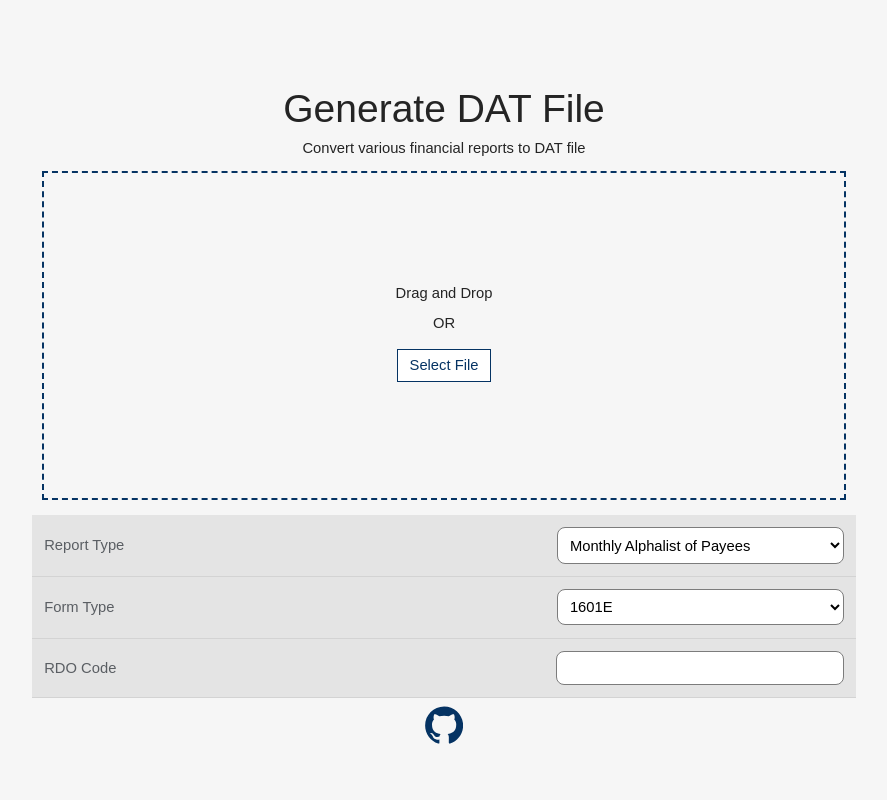
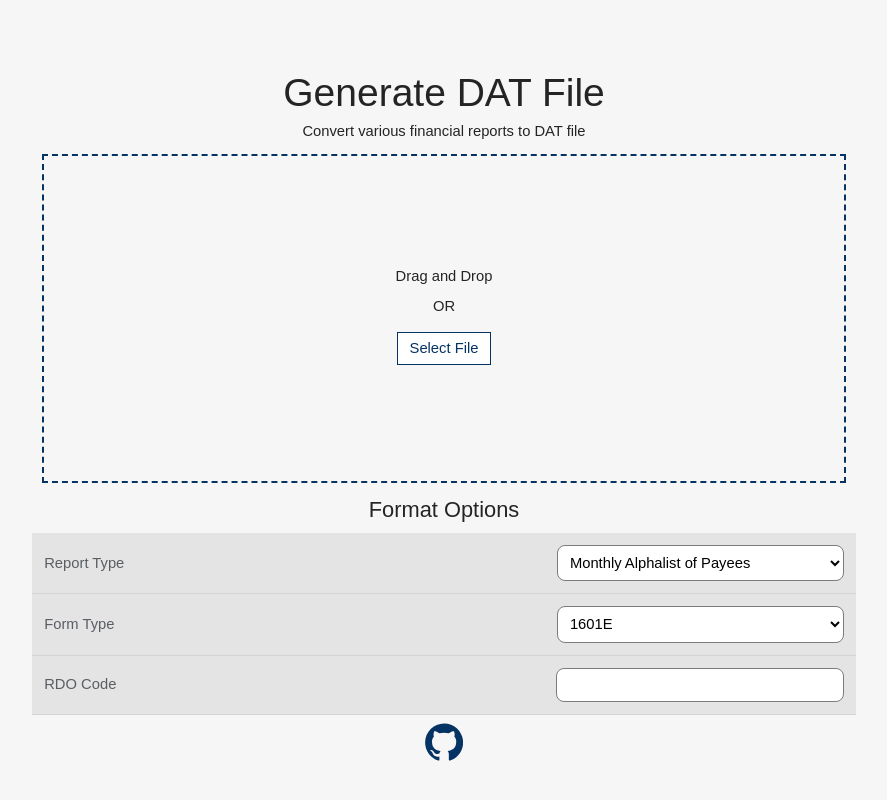
Before and after one commit to github-user-418848/file-converter, a Vue app: page /gen-dat-file/map/1601E in a window 1280 px wide. Shown: the top 800 px of the page, without its empty margins (196-1083 px from the left). Built offline with nearby package versions, Linux system fonts and the light colour scheme.

Commit message:
minor style changes

```diff
--- a/src/components/DownloadCard.vue
+++ b/src/components/DownloadCard.vue
@@ -94,19 +94,6 @@ export default {
     background-color: #0a4686;
 }
 
-.card {
-    display: flex;
-    flex-wrap: wrap;
-    align-items: center;
-    padding: .8rem;
-    max-width: var(--default-width);
-    width: 100%;
-    row-gap: .5rem;
-    margin: 0 auto;
-    justify-content: space-between;
-    background-color: #dddddd;
-}
-
 .col-1,
 .col-2 {
     width: 100%;
--- a/src/components/FormattingOptions.vue
+++ b/src/components/FormattingOptions.vue
@@ -1,4 +1,5 @@
 <template>
+    <h2>Format Options</h2>
     <div class="card">
         <label for="report_type">Report Type</label>
         <select name="report_type" id="report_type" @change="onReportTypeChange">
@@ -86,19 +87,6 @@ export default {
 </script>
 
 <style>
-.card {
-    display: flex;
-    flex-wrap: wrap;
-    align-items: center;
-    padding: .8rem;
-    max-width: var(--default-width);
-    width: 100%;
-    margin: 0 auto;
-    justify-content: space-between;
-    border-bottom: .5px solid lightgray;
-    background-color: #e4e4e4;
-    color: rgb(90, 94, 99);
-}
 
 input,
 select {
@@ -115,4 +103,15 @@ select {
 select {
     max-width: 287px;
 }
+
+@media screen and (max-width: 450px) {
+    .card {
+        flex-direction: column;
+        justify-content: center;
+    }
+    label {
+        margin-bottom: .3rem;
+    }
+}
+
 </style>
--- a/src/style.css
+++ b/src/style.css
@@ -123,3 +123,17 @@ h2 {
 svg {
   padding: clamp(0.3125rem, 0.3125rem + 0.2604vw, 0.625rem);
 }
+
+.card {
+  display: flex;
+  flex-wrap: wrap;
+  align-items: center;
+  padding: clamp(0.3rem, 0.3rem + 0.5833vw, 1rem);
+  max-width: var(--default-width);
+  width: 100%;
+  margin: 0 auto;
+  justify-content: space-between;
+  border-bottom: .5px solid lightgray;
+  background-color: #e4e4e4;
+  color: rgb(90, 94, 99);
+}
```
